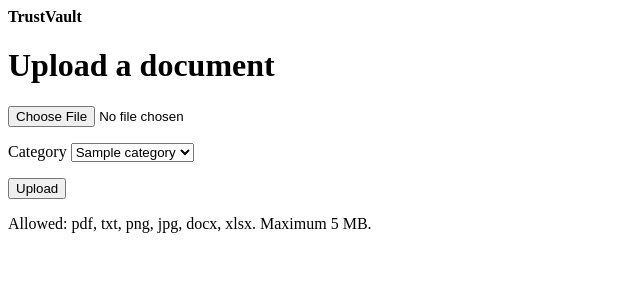
After one commit to gogulasushma/trustvault, a Flask app: template templates/upload.html in a window 1280 px wide. The commit adds this page. Shown: the top 300 px of the page, without its empty margins (0-640 px from the left). Run offline with Flask 3, Linux system fonts and the light colour scheme; the template is opened without the code that fills it: most values are stand-ins (such as "Sample title", 1, 10 or a date in 2020).

Commit message:
Add document upload with validation

```diff
--- a/app.py
+++ b/app.py
@@ -1,11 +1,14 @@
 import os
 import secrets
 import sqlite3
+import uuid
 from functools import wraps
+from pathlib import Path
 
 from flask import (Flask, abort, flash, g, redirect, render_template,
                    request, session, url_for)
 from werkzeug.security import check_password_hash, generate_password_hash
+from werkzeug.utils import secure_filename
 
 app = Flask(__name__)
 app.config["SECRET_KEY"] = os.environ.get("SECRET_KEY") or secrets.token_hex(32)
@@ -13,6 +16,11 @@ app.config["SESSION_COOKIE_HTTPONLY"] = True
 app.config["SESSION_COOKIE_SAMESITE"] = "Lax"
 
 DATABASE = "trustvault.db"
+UPLOAD_FOLDER = Path(__file__).parent / "uploads"
+UPLOAD_FOLDER.mkdir(exist_ok=True)
+ALLOWED_EXTENSIONS = {"pdf", "txt", "png", "jpg", "jpeg", "docx", "xlsx"}
+CATEGORIES = ["Contract", "HR", "Finance", "Audit", "Other"]
+app.config["MAX_CONTENT_LENGTH"] = 5 * 1024 * 1024  # 5 MB limit
 
 
 def get_db():
@@ -146,5 +154,55 @@ def admin():
     return render_template("admin.html")
 
 
+@app.route("/upload", methods=["GET", "POST"])
+@role_required("owner")
+def upload():
+    if request.method == "POST":
+        file = request.files.get("file")
+        category = request.form.get("category", "")
+        if file is None or file.filename == "":
+            flash("Please choose a file.")
+            return render_template("upload.html", categories=CATEGORIES)
+        if category not in CATEGORIES:
+            flash("Please choose a valid category.")
+            return render_template("upload.html", categories=CATEGORIES)
+
+        original_name = secure_filename(file.filename)
+        extension = original_name.rsplit(".", 1)[-1].lower() if "." in original_name else ""
+        if extension not in ALLOWED_EXTENSIONS:
+            log_event("upload", False, user_id=g.user["id"],
+                      details="blocked file type: " + extension[:10])
+            flash("This file type is not allowed.")
+            return render_template("upload.html", categories=CATEGORIES)
+
+        stored_name = uuid.uuid4().hex + "." + extension
+        path = UPLOAD_FOLDER / stored_name
+        file.save(path)
+
+        db = get_db()
+        cursor = db.execute(
+            "INSERT INTO documents (owner_id, original_name, stored_name, category, size_bytes) "
+            "VALUES (?, ?, ?, ?, ?)",
+            (g.user["id"], original_name, stored_name, category, path.stat().st_size),
+        )
+        db.commit()
+        log_event("upload", True, user_id=g.user["id"], document_id=cursor.lastrowid)
+        flash("Document uploaded.")
+        return redirect(url_for("documents"))
+    return render_template("upload.html", categories=CATEGORIES)
+
+
+@app.route("/documents")
+@login_required
+def documents():
+    docs = get_db().execute(
+        "SELECT id, original_name, category, size_bytes, uploaded_at "
+        "FROM documents WHERE owner_id = ? AND deleted = 0 "
+        "ORDER BY uploaded_at DESC",
+        (g.user["id"],),
+    ).fetchall()
+    return render_template("documents.html", docs=docs)
+
+
 if __name__ == "__main__":
     app.run(debug=True)
--- a/templates/base.html
+++ b/templates/base.html
@@ -10,6 +10,7 @@
     <strong>TrustVault</strong>
     {% if g.user %}
       | {{ g.user.username }} ({{ g.user.role }})
+      | <a href="{{ url_for('documents') }}">My documents</a>
       {% if g.user.role == 'admin' %} | <a href="{{ url_for('admin') }}">Admin</a>{% endif %}
       <form method="post" action="{{ url_for('logout') }}" style="display:inline">
         <button type="submit">Log out</button>
--- /dev/null
+++ b/templates/upload.html
@@ -0,0 +1,16 @@
+{% extends "base.html" %}
+{% block content %}
+<h1>Upload a document</h1>
+<form method="post" enctype="multipart/form-data">
+  <p><input type="file" name="file" required></p>
+  <p>
+    <label>Category
+      <select name="category">
+        {% for c in categories %}<option>{{ c }}</option>{% endfor %}
+      </select>
+    </label>
+  </p>
+  <button type="submit">Upload</button>
+</form>
+<p>Allowed: pdf, txt, png, jpg, docx, xlsx. Maximum 5 MB.</p>
+{% endblock %}
```
Also changed, not shown: templates/documents.html (added, +15 -0 lines).
